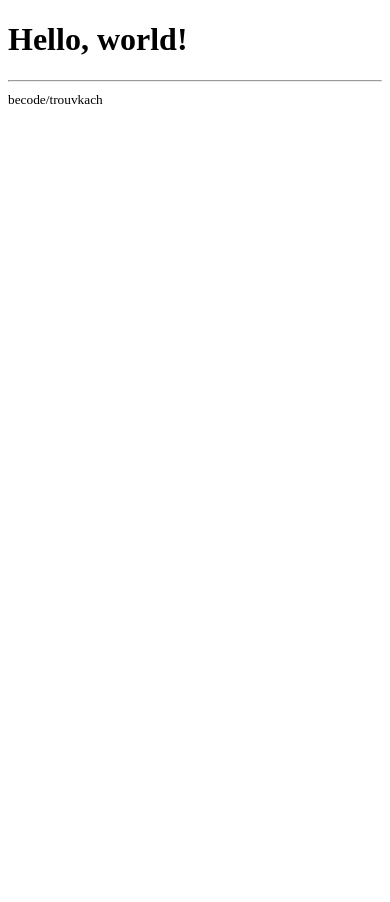
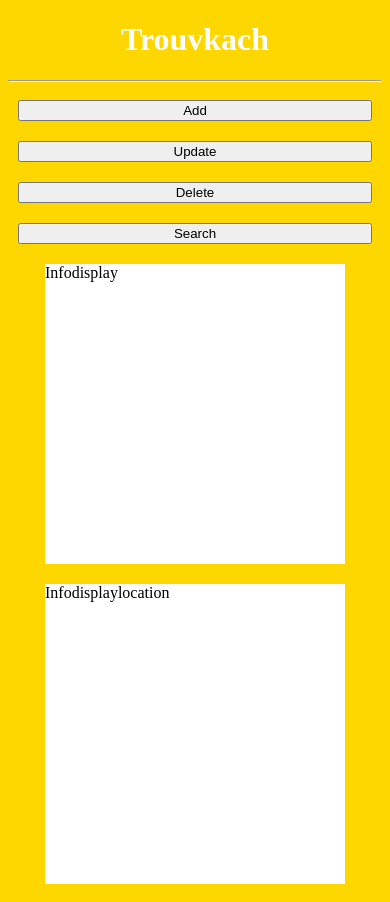
Before and after one commit to cedrickevers/TrouvKach, a React app: page / in a window 390 px wide. Before the commit the page ends 844 px from the top, so only its background shows below. Built offline with nearby package versions, Linux system fonts and the light colour scheme.

Commit message:
Components faits, près pour test  back2

```diff
--- a/src/client/app.js
+++ b/src/client/app.js
@@ -10,5 +10,6 @@
 import ReactDOM from "react-dom";
 
 import HelloWorld from "./components/hello";
+import "./app.scss";
 
 ReactDOM.render(<HelloWorld />, document.querySelector("#app"));
--- /dev/null
+++ b/src/client/app.scss
@@ -0,0 +1,69 @@
+body{
+    background-color: lightblue;
+.title{
+
+    text-align: center;
+    color:white;
+    }
+
+.info-container{
+
+display:flex;
+flex-wrap: wrap;
+flex-direction: row;
+justify-content: center;
+
+
+.info-display{
+
+    background-color:white;
+    height: 300px;
+width: 300px;
+margin: 10px;
+}
+.info-display-location{
+    margin: 10px;
+background-color:white;
+height: 300px;
+width: 300px;
+
+}
+.buttons{
+display: flex;
+flex-wrap: wrap;
+flex-direction: column;
+.button{
+
+margin: 10px;
+
+}
+
+}
+}
+}
+@media only screen and (max-width: 1000px) {
+    body{
+        background-color: gold;
+
+    .info-container{
+    flex-direction: row;
+
+    .info-display{
+        order:1;
+    }
+    .info-display-location{
+        order:2;
+
+    }
+    .buttons{
+        order:0;
+        width:100%;
+
+    .button{
+    margin: 10px;
+
+    }
+    }
+    }
+    }
+  }
--- /dev/null
+++ b/src/client/components/button.js
@@ -0,0 +1,23 @@
+import React from "react";
+function Button() {
+    return (
+        <div className={"buttons"}>
+            <button className={"button"} type={"button"}>
+                {"Add"}{" "}
+            </button>
+            <button className={"button"} type={"button"}>
+                {" "}
+                {"Update"}{" "}
+            </button>
+            <button className={"button"} type={"button"}>
+                {" "}
+                {"Delete"}{" "}
+            </button>
+            <button className={"button"} type={"button"}>
+                {" "}
+                {"Search"}{" "}
+            </button>
+        </div>
+    );
+}
+export default Button;
--- a/src/client/components/hello.js
+++ b/src/client/components/hello.js
@@ -7,12 +7,19 @@
  */
 
 import * as React from "react";
-
+import Button from "./button";
+import Infodisplay from "./infodisplay";
+import Infodisplaylocation from "./infodisplaylocation";
 const HelloWorld = () => (
     <div>
-        <h1>{"Hello, world!"}</h1>
+        <h1 className={"title"}>{"Trouvkach"}</h1>
         <hr />
-        <small>{"becode/trouvkach"}</small>
+        <small>{""}</small>
+        <div className={"info-container"}>
+            <Button />
+            <Infodisplay />
+            <Infodisplaylocation />
+        </div>
     </div>
 );
 
--- /dev/null
+++ b/src/client/components/infodisplay.js
@@ -0,0 +1,9 @@
+import React from "react";
+function Infodisplay() {
+    return (
+        <div>
+            <div className={"info-display"}>{"Infodisplay"}</div>
+        </div>
+    );
+}
+export default Infodisplay;
--- /dev/null
+++ b/src/client/components/infodisplaylocation.js
@@ -0,0 +1,11 @@
+import React from "react";
+function Infodisplaylocation() {
+    return (
+        <div>
+            <div className={"info-display-location"}>
+                {"Infodisplaylocation"}
+            </div>
+        </div>
+    );
+}
+export default Infodisplaylocation;
--- a/webpack.config.js
+++ b/webpack.config.js
@@ -61,6 +61,11 @@
         entry: ["./app.js"],
         module: {
             rules: [
+                { test: /\.css$/i, use: ["style-loader", "css-loader"] },
+                {
+                    test: /\.s[ac]ss$/i,
+                    use: ["style-loader", "css-loader", "sass-loader"],
+                },
                 {
                     test: /\.(png|jpg|gif)$/,
                     use: [
```
Also changed, not shown: package.json (+6 -1 lines), src/index.html (+2 -0 lines).
